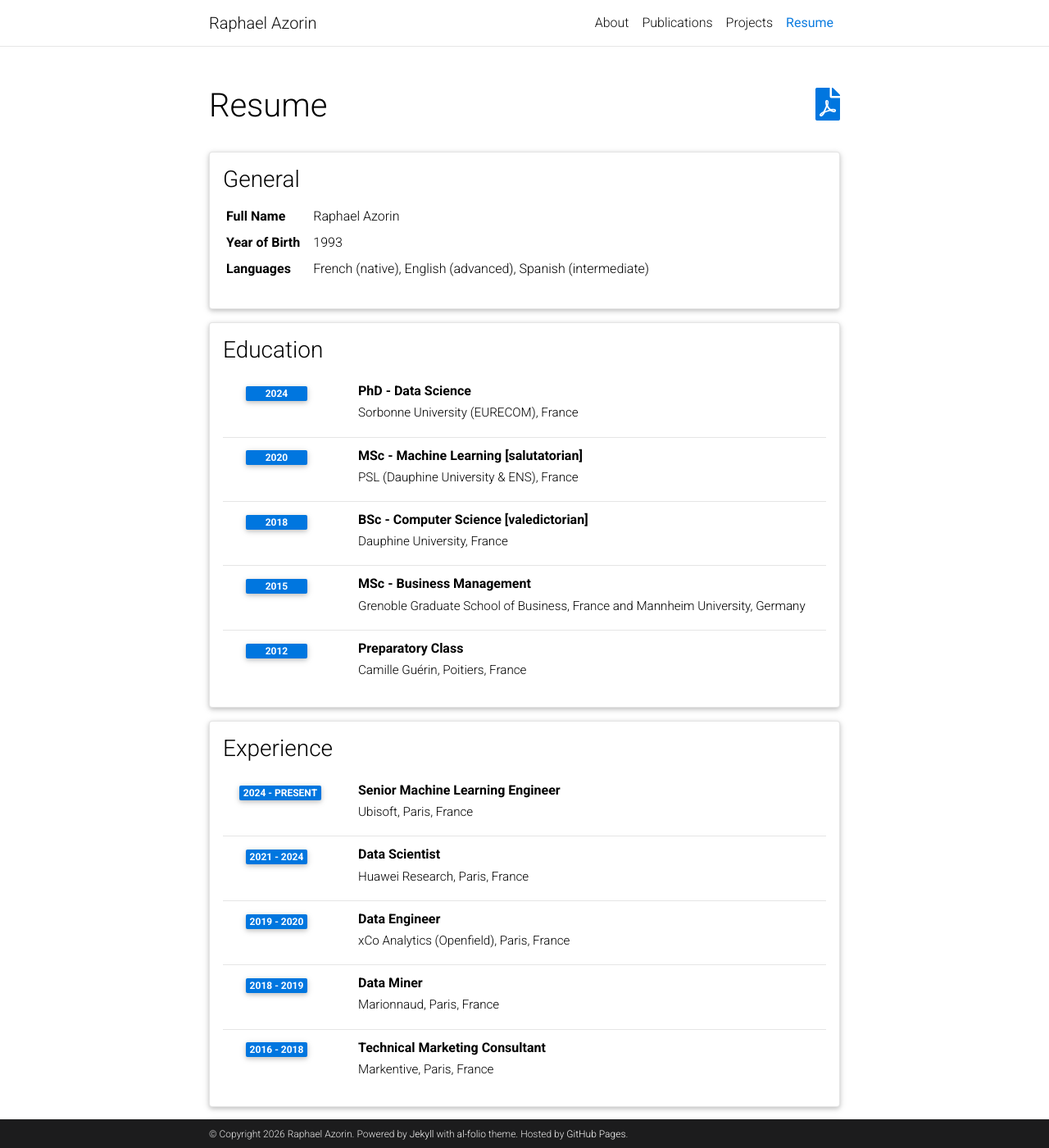
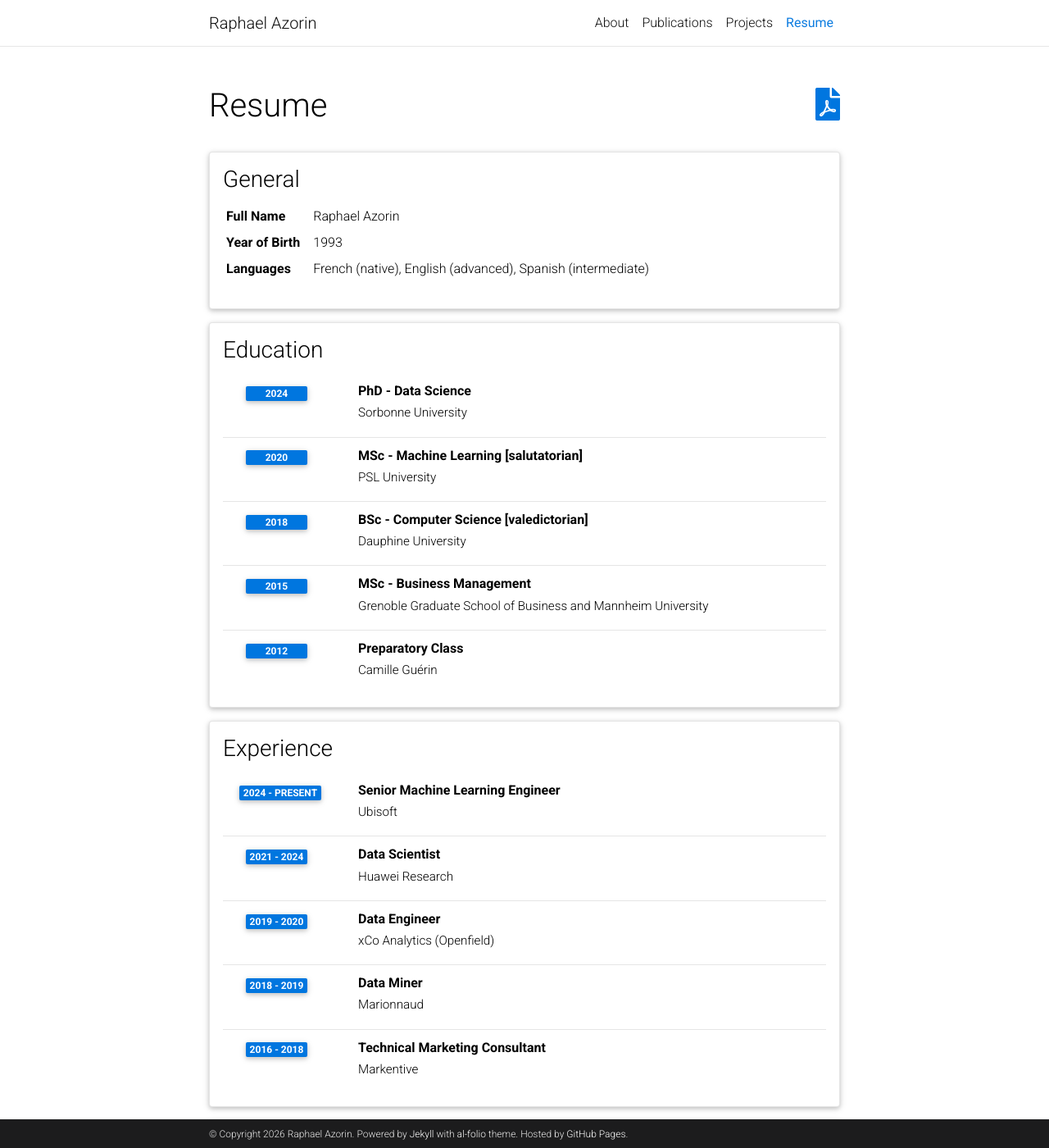
Before and after one commit to Raphaaal/raphaaal.github.io, a Jekyll site: the page built from _pages/cv.md, in a window 1280 px wide and 1400 px high. Shown: the whole window at 82% size. Built offline with Jekyll 4.4.1, drawn with Linux system fonts in a browser that asks for light colours; comment, search, counter and statistics services are not loaded; a style sheet for code colours, icons or effects is not loaded.

Commit message:
feat: remove locations

```diff
--- a/_data/cv.yml
+++ b/_data/cv.yml
@@ -12,7 +12,7 @@
   type: time_table
   contents:
     - title: PhD - Data Science
-      institution: Sorbonne University (EURECOM), France
+      institution: Sorbonne University
       year: 2024
       #description:
       #  - Description 1.
@@ -23,21 +23,21 @@
       #      - Sub-description 2.
 
     - title: MSc - Machine Learning [salutatorian]
-      institution: PSL (Dauphine University & ENS), France
+      institution: PSL University
       year: 2020
       #description:
       #  - Description 1.
       #  - Description 2.
 
     - title: BSc - Computer Science [valedictorian]
-      institution: Dauphine University, France
+      institution: Dauphine University
       year: 2018
       #description:
       #  - Description 1.
       #  - Description 2.
 
     - title: MSc - Business Management
-      institution: Grenoble Graduate School of Business, France and Mannheim University, Germany
+      institution: Grenoble Graduate School of Business and Mannheim University
       year: 2015
 
     #- title: MSc - Exchange Student
@@ -45,30 +45,30 @@
     #  year: 2015
 
     - title: Preparatory Class
-      institution: Camille Guérin, Poitiers, France
+      institution: Camille Guérin
       year: 2012
 
 - title: Experience
   type: time_table
   contents:
     - title: Senior Machine Learning Engineer
-      institution: Ubisoft, Paris, France
+      institution: Ubisoft
       year: 2024 - Present
 
     - title: Data Scientist
-      institution: Huawei Research, Paris, France
+      institution: Huawei Research
       year: 2021 - 2024
 
     - title: Data Engineer
-      institution: xCo Analytics (Openfield), Paris, France
+      institution: xCo Analytics (Openfield)
       year: 2019 - 2020
 
     - title: Data Miner
-      institution: Marionnaud, Paris, France
+      institution: Marionnaud
       year: 2018 - 2019
 
     - title: Technical Marketing Consultant
-      institution: Markentive, Paris, France
+      institution: Markentive
       year: 2016 - 2018
 
 #- title: Open Source Projects
```
